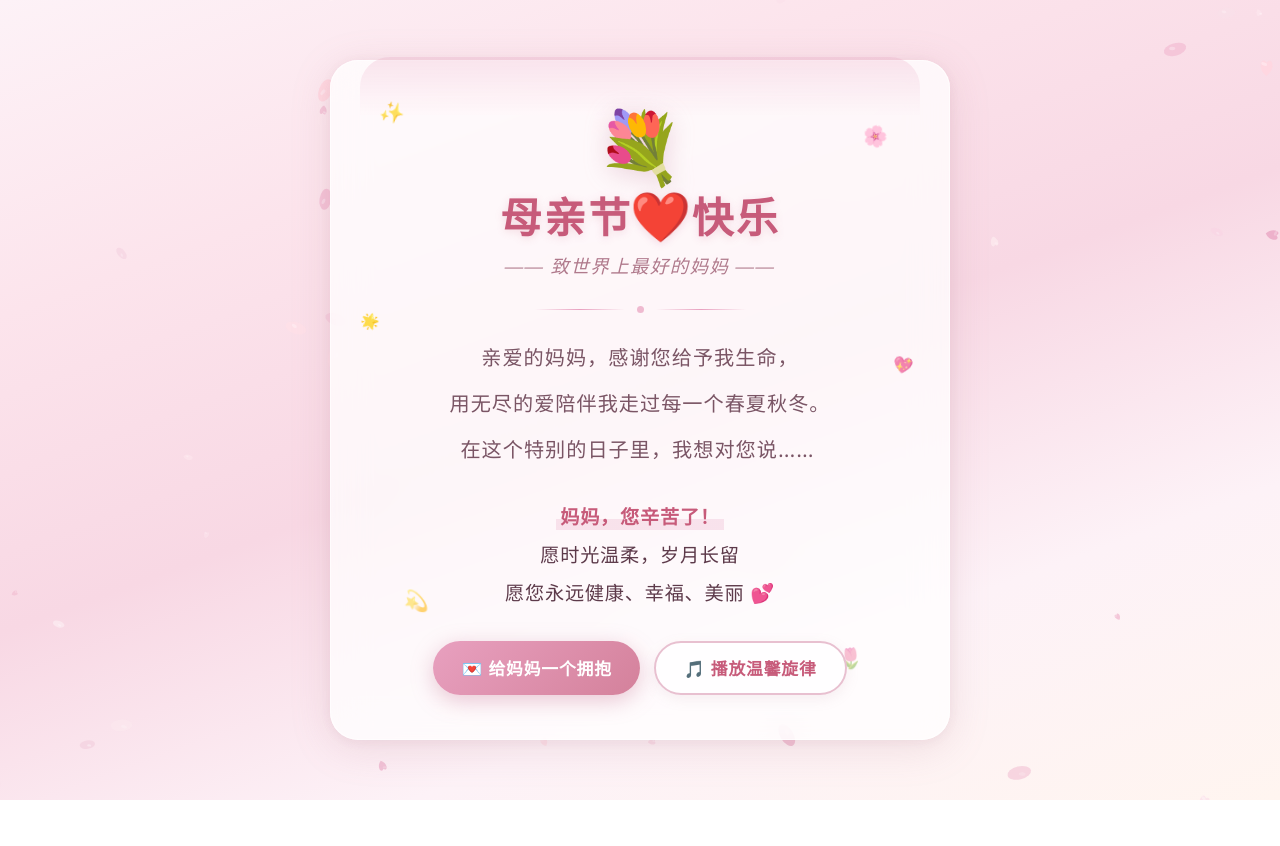
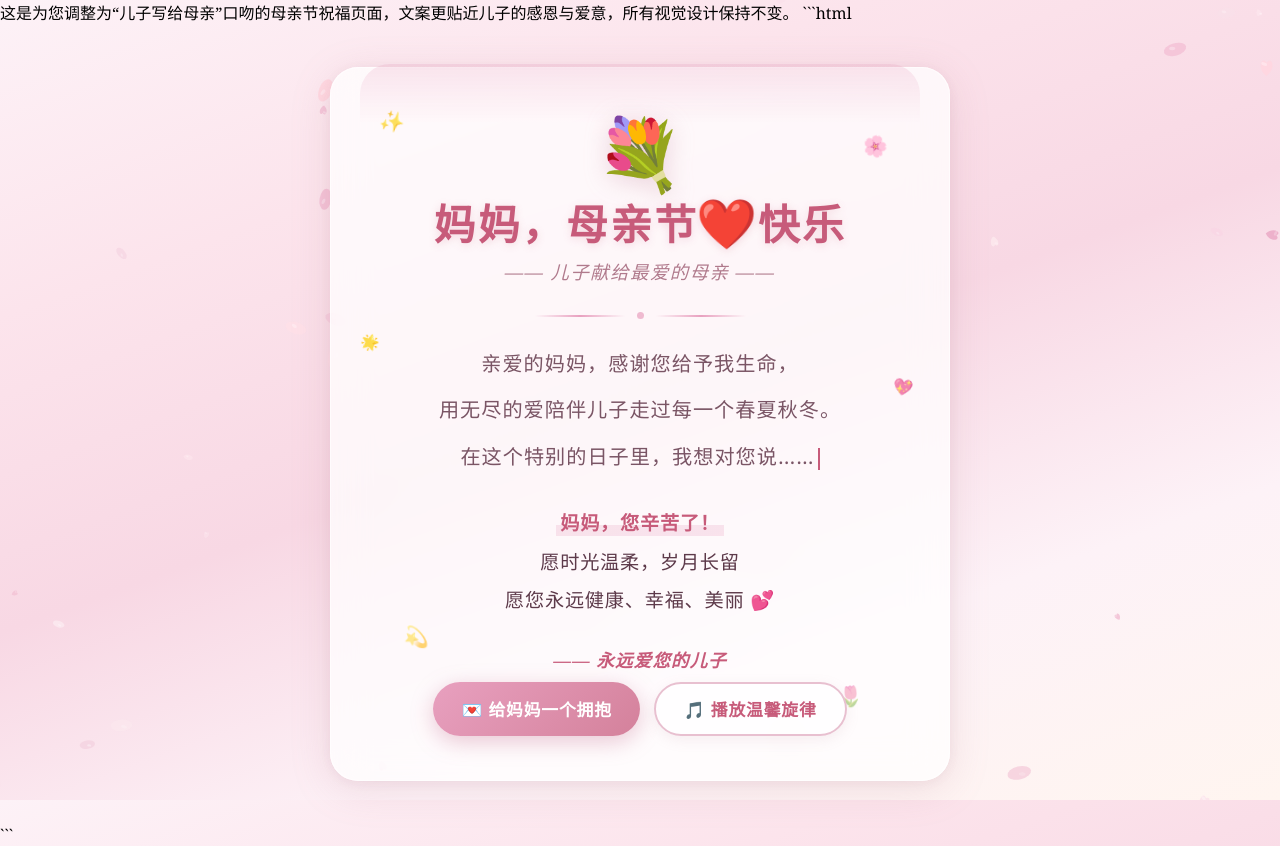
Before and after one commit to 1meshu/All, a plain HTML site: page Today.html in a window 1280 px wide. Before the commit the page ends 800 px from the top, so only its background shows below. Drawn offline with Linux system fonts and the light colour scheme.

Commit message:
Update Today.html

````diff
--- a/Today.html
+++ b/Today.html
@@ -1,9 +1,12 @@
+这是为您调整为“儿子写给母亲”口吻的母亲节祝福页面，文案更贴近儿子的感恩与爱意，所有视觉设计保持不变。
+
+```html
 <!DOCTYPE html>
 <html lang="zh-CN">
 <head>
     <meta charset="UTF-8">
     <meta name="viewport" content="width=device-width, initial-scale=1.0">
-    <title>💐 母亲节快乐 - 致最爱的妈妈</title>
+    <title>💐 母亲节快乐 - 儿子献给您</title>
     <style>
         :root {
             --rose: #e8a0bf;
@@ -31,7 +34,6 @@
             position: relative;
         }
 
-        /* 花瓣画布 */
         #petalsCanvas {
             position: fixed;
             top: 0;
@@ -42,7 +44,6 @@
             z-index: 1;
         }
 
-        /* 主容器 */
         .main-container {
             position: relative;
             z-index: 10;
@@ -53,7 +54,6 @@
             padding: 40px 20px;
         }
 
-        /* 卡片 */
         .card {
             background: rgba(255, 255, 255, 0.75);
             backdrop-filter: blur(18px);
@@ -98,7 +98,6 @@
             }
         }
 
-        /* 顶部装饰花束 */
         .flower-bouquet {
             font-size: 70px;
             line-height: 1;
@@ -126,7 +125,6 @@
             }
         }
 
-        /* 标题 */
         .title {
             font-size: 2.6em;
             font-weight: bold;
@@ -166,7 +164,6 @@
             font-style: italic;
         }
 
-        /* 分割线 */
         .divider {
             display: flex;
             align-items: center;
@@ -189,7 +186,6 @@
             opacity: 0.7;
         }
 
-        /* 祝福正文 */
         .message {
             font-size: 1.2em;
             line-height: 2;
@@ -206,7 +202,6 @@
             white-space: nowrap;
         }
 
-        /* 打字机效果 */
         .typewriter-line {
             display: block;
             margin: 6px 0;
@@ -234,7 +229,6 @@
             }
         }
 
-        /* 按钮 */
         .btn-row {
             display: flex;
             flex-wrap: wrap;
@@ -288,7 +282,6 @@
             transform: scale(0.96);
         }
 
-        /* 散落小装饰 */
         .sparkle {
             position: absolute;
             pointer-events: none;
@@ -309,7 +302,15 @@
             }
         }
 
-        /* 响应式 */
+        .signature {
+            font-size: 1.1em;
+            color: #c75b7a;
+            font-style: italic;
+            letter-spacing: 0.06em;
+            margin-top: 12px;
+            font-weight: bold;
+        }
+
         @media (max-width: 600px) {
             .card {
                 padding: 35px 22px 30px;
@@ -334,13 +335,10 @@
 </head>
 <body>
 
-    <!-- 花瓣飘落画布 -->
     <canvas id="petalsCanvas"></canvas>
 
-    <!-- 主内容 -->
     <div class="main-container">
         <div class="card" id="card">
-            <!-- 散落小星星装饰 -->
             <span class="sparkle" style="top:8%;left:8%;animation-delay:0s;">✨</span>
             <span class="sparkle" style="top:12%;right:10%;animation-delay:0.8s;">🌸</span>
             <span class="sparkle" style="bottom:18%;left:12%;animation-delay:1.6s;">💫</span>
@@ -348,21 +346,17 @@
             <span class="sparkle" style="top:40%;left:5%;animation-delay:0.4s;font-size:15px;">🌟</span>
             <span class="sparkle" style="top:45%;right:6%;animation-delay:2.8s;font-size:16px;">💖</span>
 
-            <!-- 花束 -->
             <div class="flower-bouquet">💐</div>
 
-            <!-- 标题 -->
             <h1 class="title">
-                母亲节<span class="accent">❤️</span>快乐
+                妈妈，母亲节<span class="accent">❤️</span>快乐
             </h1>
-            <p class="subtitle">—— 致世界上最好的妈妈 ——</p>
+            <p class="subtitle">—— 儿子献给最爱的母亲 ——</p>
 
-            <!-- 分割线 -->
             <div class="divider">
                 <span class="line"></span><span class="dot"></span><span class="line"></span>
             </div>
 
-            <!-- 祝福语 -->
             <div class="message">
                 <span class="typewriter-line" id="line1"></span>
                 <span class="typewriter-line" id="line2"></span>
@@ -373,8 +367,8 @@
                 愿时光温柔，岁月长留<br>
                 愿您永远健康、幸福、美丽 💕
             </p>
+            <p class="signature">—— 永远爱您的儿子</p>
 
-            <!-- 按钮 -->
             <div class="btn-row">
                 <button class="btn btn-primary" onclick="sendLove()">
                     💌 给妈妈一个拥抱
@@ -386,9 +380,7 @@
         </div>
     </div>
 
-    <!-- 隐藏的音频 -->
     <audio id="bgMusic" loop preload="none">
-        <!-- 使用公共域免费音频，若无网络则静默 -->
         <source src="https://cdn.pixabay.com/audio/2022/03/10/audio_c6c8f33e27.mp3" type="audio/mpeg">
     </audio>
 
@@ -407,14 +399,12 @@
         resizeCanvas();
         window.addEventListener('resize', () => {
             resizeCanvas();
-            // 重新初始化花瓣位置范围
             petals.forEach(p => {
                 if (p.x > canvas.width) p.x = Math.random() * canvas.width;
                 if (p.y > canvas.height) p.y = Math.random() * canvas.height;
             });
         });
 
-        // 花瓣颜色：粉色、浅粉、玫瑰色、白色
         const petalColors = [
             '#f4c2d7', '#f8d4e4', '#fadde8', '#fbe8ef',
             '#e8a0bf', '#f0b8cf', '#fce4ec', '#fff0f3',
@@ -438,7 +428,7 @@
                 this.opacity = 0.5 + Math.random() * 0.5;
                 this.rotation = Math.random() * Math.PI * 2;
                 this.rotSpeed = (Math.random() - 0.5) * 0.03;
-                this.shape = Math.random(); // 0-0.5椭圆花瓣, 0.5-1心形花瓣
+                this.shape = Math.random();
             }
             update() {
                 this.y += this.speedY;
@@ -461,17 +451,14 @@
                 ctx.fillStyle = this.color;
                 ctx.beginPath();
                 if (this.shape < 0.55) {
-                    // 椭圆花瓣形状
                     ctx.ellipse(0, 0, this.size * 0.55, this.size * 0.3, 0, 0, Math.PI * 2);
                 } else {
-                    // 小爱心花瓣
                     const s = this.size * 0.5;
                     ctx.moveTo(0, -s * 0.3);
                     ctx.bezierCurveTo(-s * 0.5, -s, -s, s * 0.3, 0, s);
                     ctx.bezierCurveTo(s, s * 0.3, s * 0.5, -s, 0, -s * 0.3);
                 }
                 ctx.fill();
-                // 轻微高光
                 ctx.fillStyle = 'rgba(255,255,255,0.35)';
                 ctx.beginPath();
                 ctx.ellipse(-this.size * 0.12, -this.size * 0.08, this.size * 0.15, this.size * 0.08,
@@ -481,7 +468,6 @@
             }
         }
 
-        // 初始化花瓣
         for (let i = 0; i < maxPetals; i++) {
             petals.push(new Petal());
         }
@@ -496,23 +482,21 @@
         }
         animatePetals();
 
-        // ==================== 打字机效果 ====================
+        // ==================== 打字机效果（儿子口吻） ====================
         const lines = [
             { el: document.getElementById('line1'), text: '亲爱的妈妈，感谢您给予我生命，', speed: 55 },
-            { el: document.getElementById('line2'), text: '用无尽的爱陪伴我走过每一个春夏秋冬。', speed: 50 },
+            { el: document.getElementById('line2'), text: '用无尽的爱陪伴儿子走过每一个春夏秋冬。', speed: 50 },
             { el: document.getElementById('line3'), text: '在这个特别的日子里，我想对您说……', speed: 52 },
         ];
 
         let currentLineIndex = 0;
         let charIndex = 0;
-        let isTyping = false;
 
         function typeNextChar() {
             if (currentLineIndex >= lines.length) return;
             const line = lines[currentLineIndex];
             if (charIndex < line.text.length) {
                 line.el.textContent = line.text.substring(0, charIndex + 1);
-                // 添加光标
                 if (charIndex < line.text.length - 1) {
                     line.el.innerHTML = line.text.substring(0, charIndex + 1) +
                         '<span class="cursor"></span>';
@@ -523,14 +507,12 @@
                 const delay = line.speed + (Math.random() - 0.5) * 30;
                 setTimeout(typeNextChar, delay);
             } else {
-                // 当前行完成，去除光标
                 line.el.innerHTML = line.text;
                 charIndex = 0;
                 currentLineIndex++;
                 if (currentLineIndex < lines.length) {
                     setTimeout(typeNextChar, 350);
                 } else {
-                    // 全部打完，最后一行加一个闪烁小光标然后消失
                     const lastEl = lines[lines.length - 1].el;
                     lastEl.innerHTML = lines[lines.length - 1].text +
                         '<span class="cursor" style="animation: cursorBlink 0.7s step-end infinite 3;"></span>';
@@ -541,19 +523,16 @@
             }
         }
 
-        // 页面加载后稍作延迟开始打字
         window.addEventListener('DOMContentLoaded', () => {
             setTimeout(typeNextChar, 600);
         });
 
-        // ==================== 按钮交互 ====================
         function sendLove() {
             const btn = document.querySelector('.btn-primary');
             const originalText = btn.textContent;
-            btn.textContent = '💗 拥抱已送达！';
+            btn.textContent = '💗 儿子的拥抱已送达！';
             btn.style.background = 'linear-gradient(135deg, #f0b8cf, #e8879e)';
             btn.style.transform = 'scale(1.08)';
-            // 绽放一波花瓣
             burstPetals();
             setTimeout(() => {
                 btn.textContent = originalText;
@@ -574,7 +553,6 @@
                 p.opacity = 0.8;
                 p.wobbleAmp = 1.5 + Math.random() * 2;
                 petals.push(p);
-                // 限制总量
                 if (petals.length > maxPetals + 60) {
                     petals.shift();
                 }
@@ -590,7 +568,6 @@
                     btn.style.borderColor = '#d4819b';
                     btn.style.color = '#d4819b';
                 }).catch(() => {
-                    // 自动播放被阻止，静默处理
                     btn.innerHTML = '🔇 请点击页面后再试';
                     setTimeout(() => {
                         btn.innerHTML = '🎵 播放温馨旋律';
@@ -607,7 +584,6 @@
             }
         }
 
-        // 用户首次交互后尝试自动播放
         document.addEventListener('click', function autoPlayOnce() {
             const audio = document.getElementById('bgMusic');
             if (audio.paused && audio.currentTime === 0) {
@@ -615,7 +591,6 @@
             }
         }, { once: true });
 
-        // ==================== 卡片悬停微交互 ====================
         const card = document.getElementById('card');
         card.addEventListener('mousemove', (e) => {
             const rect = card.getBoundingClientRect();
@@ -634,11 +609,11 @@
             card.style.transition = 'transform 0.6s cubic-bezier(0.25, 0.8, 0.25, 1)';
         });
 
-        // ==================== 控制台彩蛋 ====================
-        console.log('%c🌸 母亲节快乐！%c 愿天下所有妈妈都被时光温柔以待 💕',
+        console.log('%c🌸 母亲节快乐！%c 儿子祝天下所有妈妈都被时光温柔以待 💕',
             'font-size:22px;color:#c75b7a;', 'font-size:14px;color:#8b6b7a;');
-        console.log('%c  感谢您打开这个页面，记得给妈妈打个电话哦~ 📞',
+        console.log('%c  妈，儿子永远爱您~ 记得给妈妈打个电话哦 📞',
             'font-size:13px;color:#b07a8c;');
     </script>
 </body>
 </html>
+```
````
